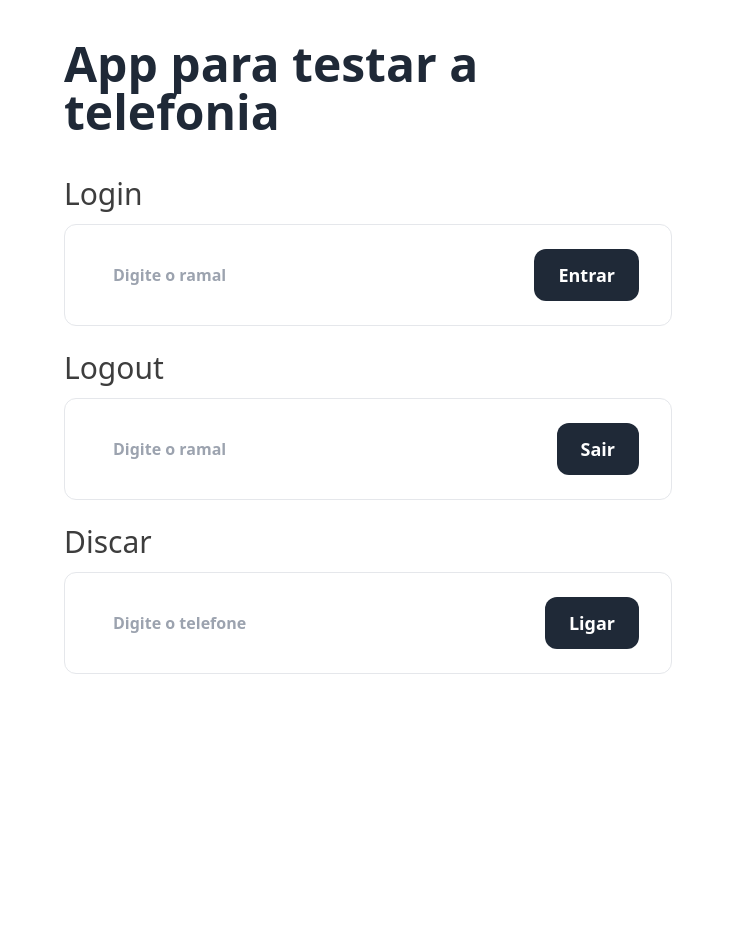
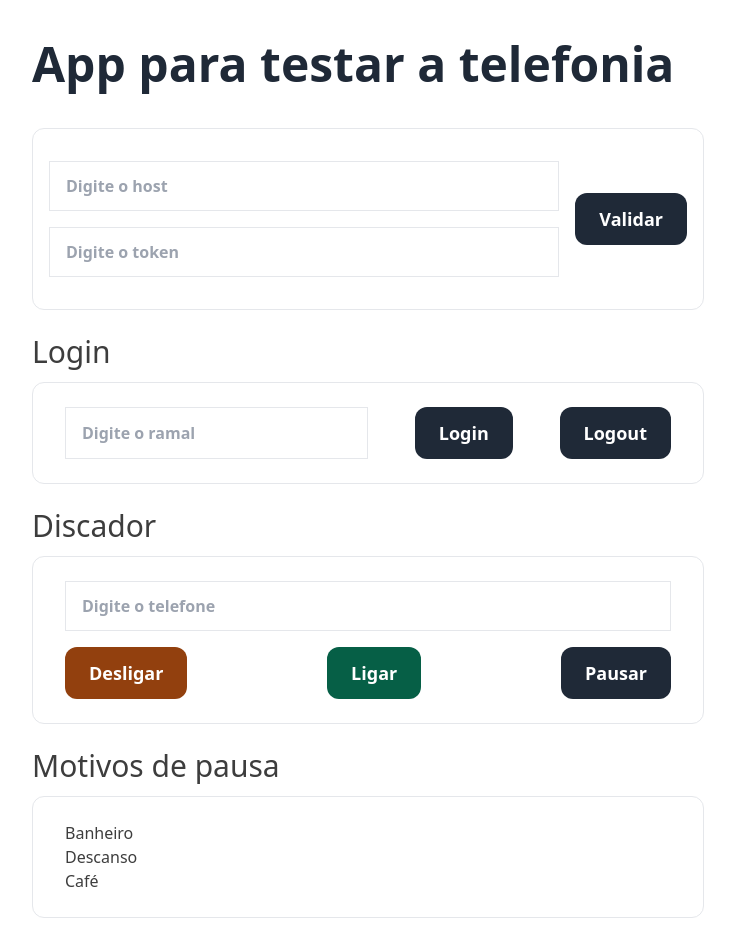
Before and after one commit to henriquevc/app-teste-telefonia, a Vue app: page / in a window 1280 px wide. Shown: the whole page, without its empty margins (272-1007 px from the left). Before the commit the page ends 800 px from the top, so only its background shows below. Built offline with nearby package versions, Linux system fonts and the light colour scheme.

Commit message:
adicionando pausar, ligar e desligar

```diff
--- a/package.json
+++ b/package.json
@@ -11,9 +11,9 @@
     "devDependencies": {
         "@tailwindcss/postcss7-compat": "^2.0.2",
         "@vue/compiler-sfc": "^3.0.4",
-        "autoprefixer": "^9.8.6",
-        "postcss": "^7.0.35",
-        "tailwindcss": "npm:@tailwindcss/postcss7-compat@^2.0.2",
+        "autoprefixer": "^9.8.8",
+        "postcss": "^7.0.39",
+        "tailwindcss": "npm:@tailwindcss/postcss7-compat@^2.2.17",
         "vite": "^1.0.0-rc.13"
     },
     "prettier": {
--- a/src/App.vue
+++ b/src/App.vue
@@ -1,52 +1,64 @@
 <template>
     <div class="container mx-auto">
         <div
-            class="mx-auto xs:w-32 sm:px-8 lg:max-w-xl xl:max-w-2xl 2xl:max-w-2xl"
+            class="mx-2 md:mx-auto md:max-w-lg lg:max-w-xl xl:max-w-2xl 2xl:max-w-2xl"
         >
             <header class="text-5xl my-10 font-extrabold text-gray-800">
                 <h1>App para testar a telefonia</h1>
             </header>
             <main>
+                <section class="mb-6 flex items-center space-x-4 justify-between border rounded-xl px-4 py-8">
+                    <div class="space-y-4">
+                        <input type="text" class="font-semibold border pl-4 py-3 w-full" placeholder="Digite o host">
+                        <input type="text" class="font-semibold border pl-4 py-3 w-full" placeholder="Digite o token">
+                    </div>
+                    <div>
+                        <h-button label="Validar" />
+                    </div>
+                </section>
                 <section class="mb-6">
                     <h2 class="text-3xl font-medium">Login</h2>
                     <div
-                        class="border rounded-xl px-8 py-6 my-3 flex justify-between"
+                        class="border rounded-xl px-4 sm:px-8 py-6 my-3 flex justify-between"
                     >
                         <input
                             type="text"
                             v-model="ramal"
-                            class="max-w-3xl pl-4 font-semibold"
+                            class="w-1/2 max-w-3xl pl-2 sm:pl-4 font-semibold border"
                             placeholder="Digite o ramal"
                         />
-                        <h-button label="Entrar" />
+                        <h-button clas="w-1/4" label="Login" />
+                        <h-button clas="w-1/4" label="Logout" />
                     </div>
                 </section>
                 <section class="mb-6">
-                    <h2 class="text-3xl font-medium">Logout</h2>
+                    <h2 class="text-3xl font-medium">Discador</h2>
                     <div
-                        class="border rounded-xl px-8 py-6 my-3 flex justify-between"
+                        class="border rounded-xl px-4 sm:px-8 py-6 my-3 space-y-4"
                     >
-                        <input
-                            type="text"
-                            v-model="ramal"
-                            class="max-w-3xl pl-4 font-semibold"
-                            placeholder="Digite o ramal"
-                        />
-                        <h-button label="Sair" />
+                        <div class="flex w-full">
+                            <input
+                                type="tel"
+                                v-model="telefone"
+                                class="w-full pl-4 py-3 font-semibold border"
+                                placeholder="Digite o telefone"
+                            />
+                        </div>
+                        <div class="w-full flex space-x-2 justify-between">
+                            <h-button color="yellow" label="Desligar"></h-button>
+                            <h-button color="green" label="Ligar"></h-button>
+                            <h-button label="Pausar"></h-button>
+                        </div>
                     </div>
                 </section>
                 <section class="mb-6">
-                    <h2 class="text-3xl font-medium">Discar</h2>
+                    <h2 class="text-3xl font-medium">Motivos de pausa</h2>
                     <div
-                        class="border rounded-xl px-8 py-6 my-3 flex justify-between"
+                        class="border rounded-xl px-4 sm:px-8 py-6 my-3"
                     >
-                        <input
-                            type="tel"
-                            v-model="telefone"
-                            class="max-w-3xl pl-4 font-semibold"
-                            placeholder="Digite o telefone"
-                        />
-                        <h-button label="Ligar"></h-button>
+                    <div v-for="(motivo, index) in motivosPausa" :key="index">
+                        {{motivo.nome}}
+                    </div>
                     </div>
                 </section>
             </main>
@@ -63,7 +75,13 @@ export default {
     data() {
         return {
             ramal: '',
-            telefone: ''
+            telefone: '',
+            host: '',
+            token: '',
+            motivosPausa: [
+                {nome: 'Banheiro'},
+                {nome: 'Descanso'},
+                {nome: 'Café'}]
         }
     }
 }
--- a/src/components/HButton.vue
+++ b/src/components/HButton.vue
@@ -1,6 +1,6 @@
 <template>
     <button
-        class="bg-gray-800 hover:bg-gray-600 border-none focus:border-indigo-700 outline-none text-lg text-white py-3 px-6 font-bold rounded-xl"
+        :class="`bg-${color}-800 hover:bg-${color}-600 border-none focus:border-indigo-700 outline-none text-lg text-white py-3 px-6 font-bold rounded-xl ring-gray-500`"
     >
         {{ label }}
     </button>
@@ -10,7 +10,11 @@
 export default {
     name: 'HelloWorld',
     props: {
-        label: String
+        label: String,
+        color: {
+            String,
+            default: 'gray'
+        }
     },
     data() {
         return {
```
Also changed, not shown: 1 other file (tests, documents, lock files or other folders).
